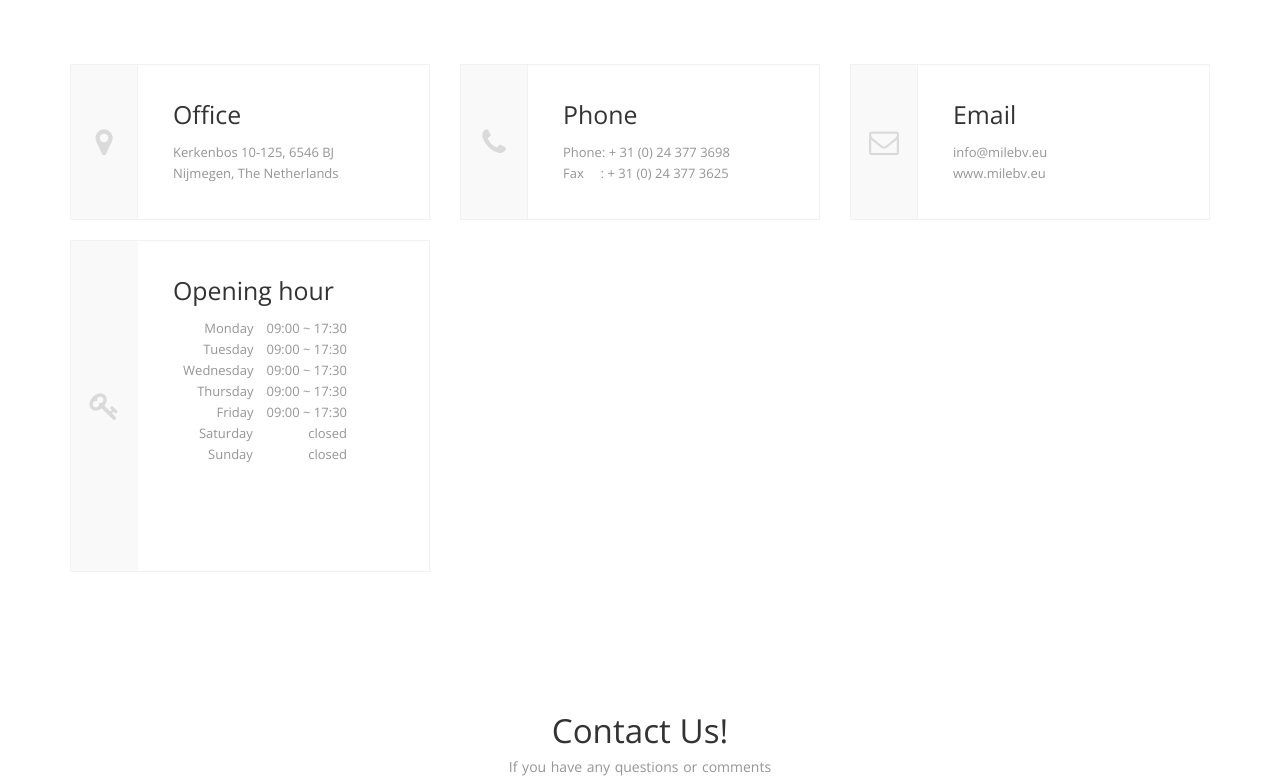
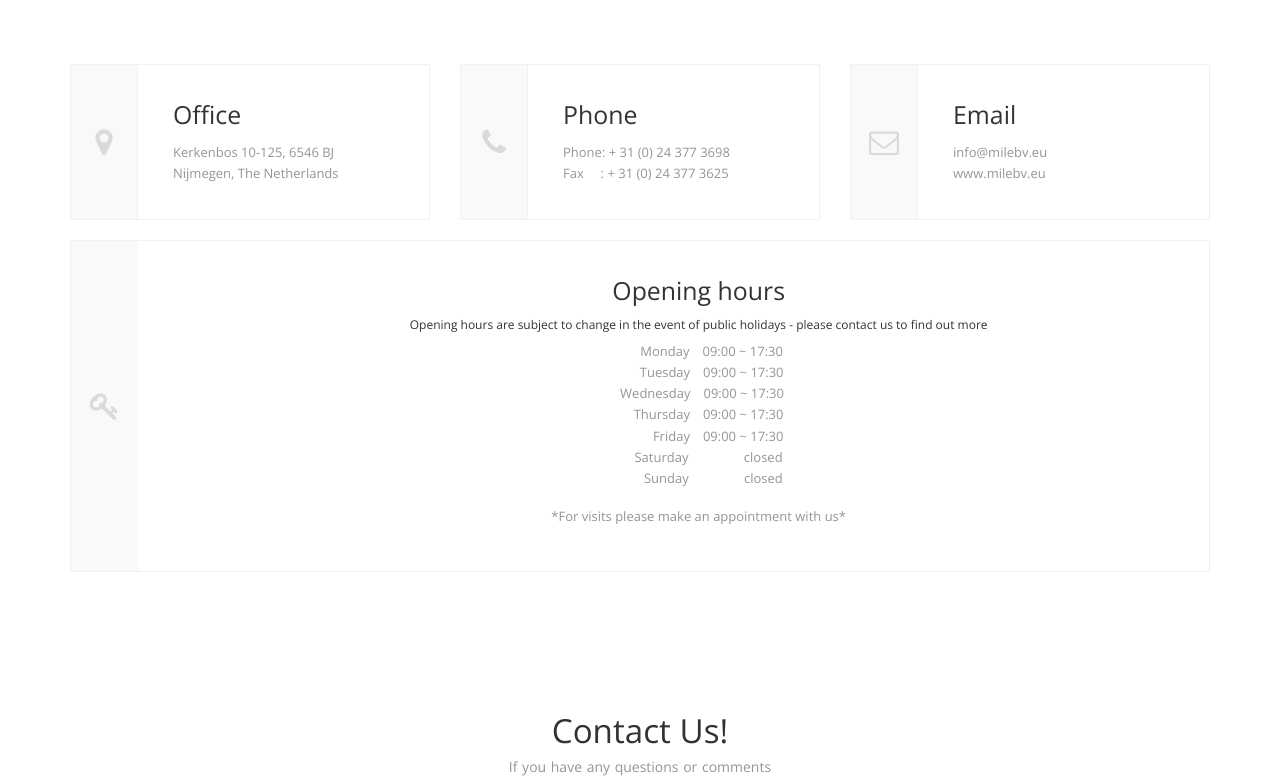
Before and after one commit to dpranantha/code-igniter-example, a CodeIgniter app: page /milebv/index.php/pages/view/contact in a window 1280 px wide. Shown: the part 768-1548 px from the top of the page. Run offline with CodeIgniter, Linux system fonts and the light colour scheme; some libraries are stand-ins or nearby versions.

Commit message:
add correct images and modify opening hrs

```diff
--- a/application/views/pages/contact.php
+++ b/application/views/pages/contact.php
@@ -154,25 +154,26 @@
 
                 </div>
                 <div class="row">
-                    <div class="col-md-4 col-xs-12">
+                    <div class="col-md-12 col-xs-12">
                         <div class="address-info">
                             <div class="row">
-                                <div class="col-md-3 col-xs-3">
+                                <div class="col-md-1 col-xs-3">
                                     <div class="opening-info-icon text-center center-block bg-light-gray">
                                         <i class="fa fa-key"></i>
                                     </div>
                                 </div>
-                                <div class="col-md-6 col-xs-6 address-info-desc">
-                                    <h3>Opening hour</h3>
-                                        <p align="right">Monday&emsp;09:00 ~ 17:30<br/>
-                                        Tuesday&emsp;09:00 ~ 17:30<br/>
-                                        Wednesday&emsp;09:00 ~ 17:30<br/>
-                                        Thursday&emsp;09:00 ~ 17:30<br/>
-                                        Friday&emsp;09:00 ~ 17:30<br/>
-                                        Saturday&emsp;&emsp;&emsp;&emsp;&nbsp;closed<br/>
-                                        Sunday&emsp;&emsp;&emsp;&emsp;&nbsp;closed
+                                <div class="col-md-11 col-xs-6 address-info-desc" align="center">
+                                    <h3>Opening hours</h3>
+                                    <h6>Opening hours are subject to change in the event of public holidays - please contact us to find out more</h6>
+                                        <p>&emsp;&emsp;Monday&emsp;09:00 ~ 17:30<br/>
+                                        &emsp;&emsp;Tuesday&emsp;09:00 ~ 17:30<br/>
+                                        &nbsp;&nbsp;Wednesday&emsp;09:00 ~ 17:30<br/>
+                                        &emsp;&nbsp;&nbsp;Thursday&emsp;09:00 ~ 17:30<br/>
+                                        &emsp;&emsp;&emsp;Friday&emsp;09:00 ~ 17:30<br/>
+                                        &emsp;&nbsp;&nbsp;Saturday&emsp;&emsp;&emsp;&emsp;&nbsp;closed<br/>
+                                        &emsp;&emsp;&nbsp;Sunday&emsp;&emsp;&emsp;&emsp;&nbsp;closed<br/>
+                                        <p>*For visits please make an appointment with us*<br/>
                                 </div>
-
                             </div>
                         </div>
                     </div>
--- a/assets/css/style.css
+++ b/assets/css/style.css
@@ -1888,6 +1888,12 @@ aside .tag-widget .tags a:hover {
     font-size: 13px;
 }
 
+@media screen and (max-width: 768px ) {
+	.address-info-desc {
+	   text-align:left;
+	}
+ }
+
 /*-------------------------------  11.3 contact form ---------------------------*/
 
 .contact-form {
```
Also changed, not shown: application/sql/dml/data.sql (+12 -0 lines), assets/img/products/AZ05.jpg (added), assets/img/products/D099.jpg (added).
